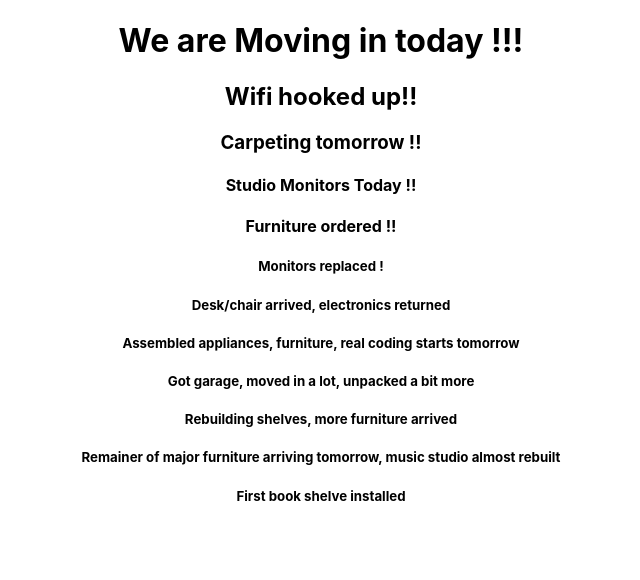
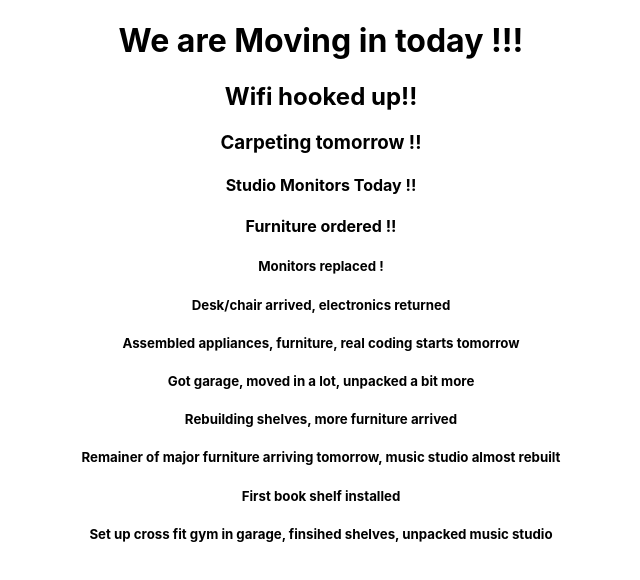
Before and after one commit to stevekutz/mov_inv_exp, a React (Create React App) app in the folder app/: page / in a window 1280 px wide. Shown: the top 580 px of the page, without its empty margins (319-959 px from the left). Built offline with nearby package versions, Linux system fonts and the light colour scheme.

Commit message:
added info 9c

```diff
--- a/app/src/App.js
+++ b/app/src/App.js
@@ -16,7 +16,8 @@ function App() {
         <h5> Got garage, moved in a lot, unpacked a bit more </h5>
         <h5> Rebuilding shelves, more furniture arrived </h5>
         <h5> Remainer of major furniture arriving tomorrow, music studio almost rebuilt</h5>
-        <h5> First book shelve installed </h5>
+        <h5> First book shelf installed </h5>
+        <h5> Set up cross fit gym in garage, finsihed shelves, unpacked music studio</h5>
     </div>
   );
 }
```
